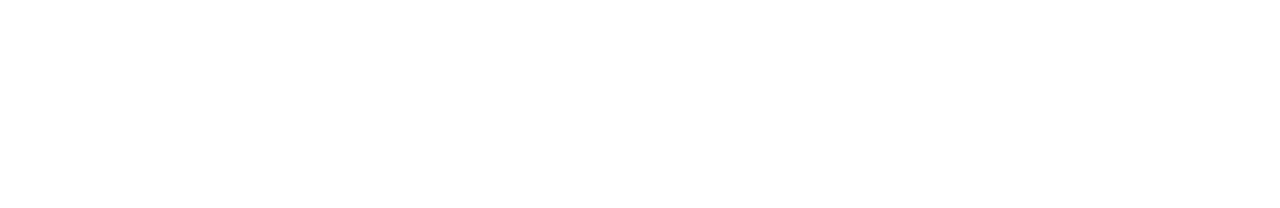
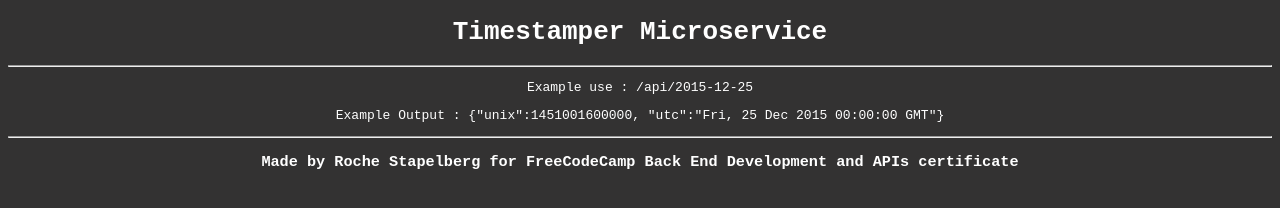
Before and after one commit to RocheStapelberg/Timestamper, a website: page views/index.html in a window 1280 px wide. Drawn offline with Linux system fonts and the light colour scheme.

Commit message:
Finished main page and routing to main page

```diff
--- a/package.json
+++ b/package.json
@@ -4,7 +4,7 @@
   "description": "Timestamp microservice",
   "main": "app.js",
   "scripts": {
-    "test": "echo \"Error: no test specified\" && exit 1"
+    "start": "nodemon app.js"
   },
   "author": "Roche Stapelberg",
   "license": "ISC",
--- a/public/style.css
+++ b/public/style.css
@@ -0,0 +1,6 @@
+body {
+    background-color: rgb(51, 50, 50);
+    color: #ffffff;
+    text-align: center;
+    font-family: monospace;
+}
--- a/views/index.html
+++ b/views/index.html
@@ -5,8 +5,20 @@
     <meta http-equiv="X-UA-Compatible" content="IE=edge">
     <meta name="viewport" content="width=device-width, initial-scale=1.0">
     <title>Timestamper</title>
+    <link rel="stylesheet" href="../public/style.css">
 </head>
 <body>
-
+    <header>
+        <h1>Timestamper Microservice</h1>
+        <hr>
+    </header>
+    <section>
+        <p>Example use : /api/2015-12-25</p>
+        <p>Example Output : {"unix":1451001600000, "utc":"Fri, 25 Dec 2015 00:00:00 GMT"}</p>
+    </section>
+    <footer>
+        <hr>
+        <h3>Made by Roche Stapelberg for FreeCodeCamp Back End Development and APIs certificate</h3>
+    </footer>
 </body>
 </html>
```
Also changed, not shown: app.js (+23 -0 lines).
